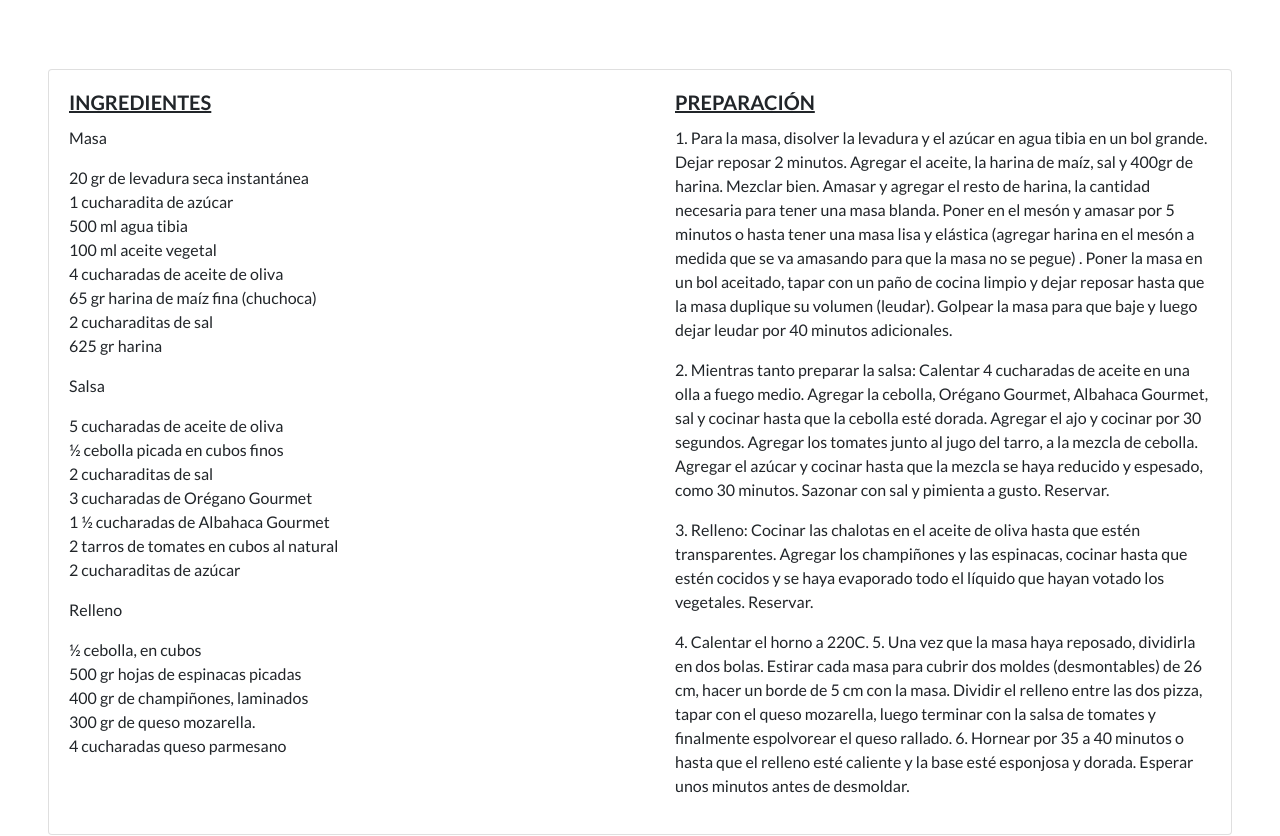
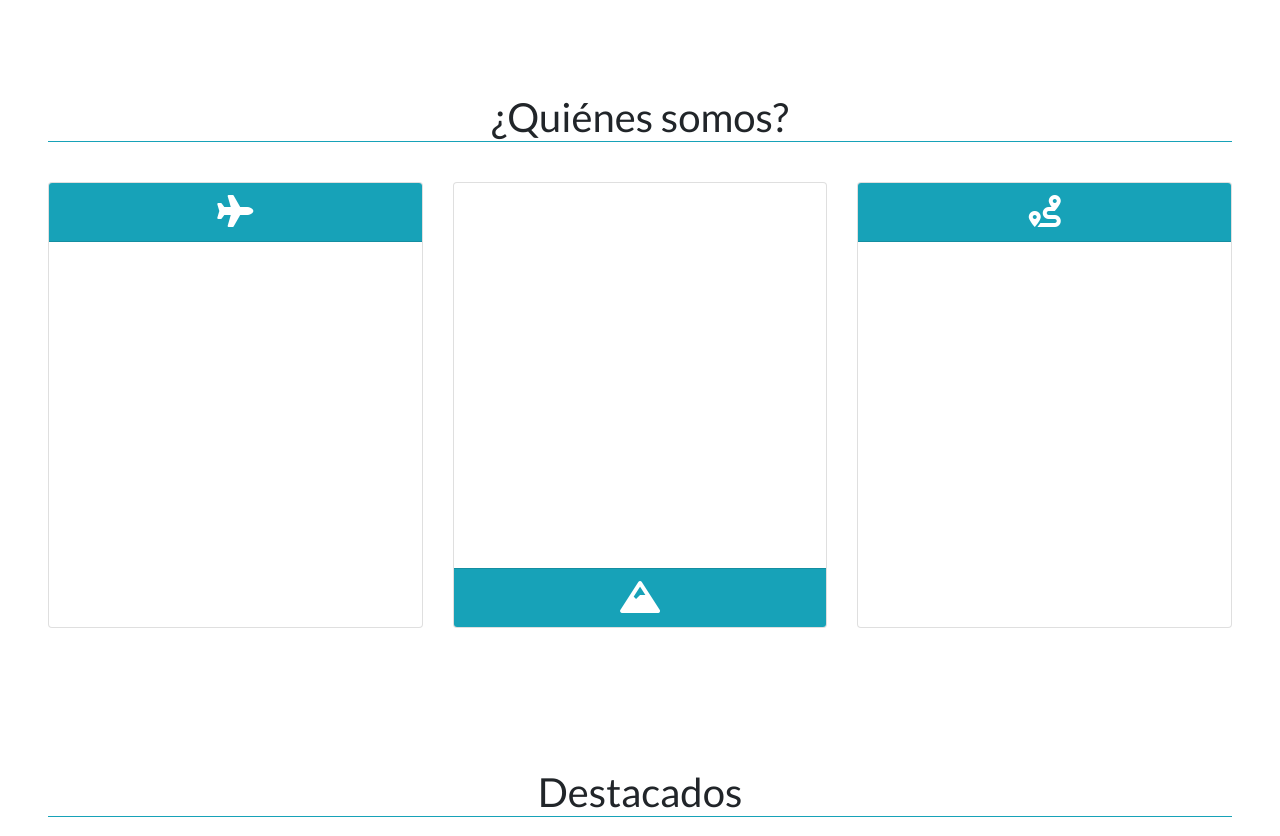
Before and after one commit to XebaxSx/071221, a plain HTML site: page index.html in a window 1280 px wide. Shown: the part 1520-2356 px from the top of the page. Drawn offline with nearby package versions, Linux system fonts and the light colour scheme.

Commit message:
agregado 'quienes somos'

```diff
--- a/index.html
+++ b/index.html
@@ -29,7 +29,7 @@
               <a class="nav-link" href="#inicio">Inicio</a>
             </li>
             <li class="nav-item">
-              <a class="nav-link" href="#recetas">Recetas</a>
+              <a class="nav-link" href="#quienessomos">Quiénes somos</a>
             </li>
             <li class="nav-item">
               <a class="nav-link" href="#destacados">Destacados</a>
@@ -93,31 +93,56 @@
     </div>
         </section>
 
-<!--Receta -->
-<section class="container-fluid my-1 p-5 bg-white" id="receta">
-  <div class="card mb-3 my-6">
-  <div class="row g-0">
-    <div class="col-12 col-md-12 col-lg-6">
-      <div class="card-body">
-      <h2 class="card-title coloreable"><u>INGREDIENTES</u></h2>
-      <p class="card-text"> Masa </P>
-      <P>20 gr de levadura seca instantánea <br>1 cucharadita de azúcar <br>500 ml agua tibia <br>100 ml aceite vegetal <br>4 cucharadas de aceite de oliva <br>65 gr harina de maíz fina (chuchoca) <br>2 cucharaditas de sal <br>625 gr harina <p>Salsa <p>5 cucharadas de aceite de oliva <br>½ cebolla picada en cubos finos <br>2 cucharaditas de sal <br>3 cucharadas de Orégano Gourmet <br>1 ½ cucharadas de Albahaca Gourmet <br>2 tarros de tomates en cubos al natural <br>2 cucharaditas de azúcar <p>Relleno <p>½ cebolla, en cubos <br>500 gr hojas de espinacas picadas <br>400 gr de champiñones, laminados <br>300 gr de queso mozarella. <br>4 cucharadas queso parmesano
-    </div>
-    </div>
-    <div class="col-12 col-md-12 col-lg-6">
-      <div class="card-body">
-      <h2 class="card-title coloreable"><u>PREPARACIÓN</u></h2>
+<!--Who am I? I'm Jean Valjean #24601 -->
+<section class="container-fluid my-1 p-5 bg-white " id="quienessomos">
 
-        <p class="card-text"> 1. Para la masa, disolver la levadura y el azúcar en agua tibia en un bol grande. Dejar reposar 2 minutos. Agregar el aceite, la harina de maíz, sal y 400gr de harina. Mezclar bien. Amasar y agregar el resto de harina, la cantidad necesaria para tener una masa blanda. Poner en el mesón y amasar por 5 minutos o hasta tener una masa lisa y elástica (agregar harina en el mesón a medida que se va amasando para que la masa no se pegue) . Poner la masa en un bol aceitado, tapar con un paño de cocina limpio y dejar reposar hasta que la masa duplique su volumen (leudar). Golpear la masa para que baje y luego dejar leudar por 40 minutos adicionales.
-        <p>2. Mientras tanto preparar la salsa: Calentar 4 cucharadas de aceite en una olla a fuego medio. Agregar la cebolla, Orégano Gourmet, Albahaca Gourmet, sal y cocinar hasta que la cebolla esté dorada. Agregar el ajo y cocinar por 30 segundos. Agregar los tomates junto al jugo del tarro, a la mezcla de cebolla. Agregar el azúcar y cocinar hasta que la mezcla se haya reducido y espesado, como 30 minutos. Sazonar con sal y pimienta a gusto. Reservar.
-        <p>3. Relleno: Cocinar las chalotas en el aceite de oliva hasta que estén transparentes. Agregar los champiñones y las espinacas, cocinar hasta que estén cocidos y se haya evaporado todo el líquido que hayan votado los vegetales. Reservar.
-        <p>4. Calentar el horno a 220C. 5. Una vez que la masa haya reposado, dividirla en dos bolas. Estirar cada masa para cubrir dos moldes (desmontables) de 26 cm, hacer un borde de 5 cm con la masa. Dividir el relleno entre las dos pizza, tapar con el queso mozarella, luego terminar con la salsa de tomates y finalmente espolvorear el queso rallado. 6. Hornear por 35 a 40 minutos o hasta que el relleno esté caliente y la base esté esponjosa y dorada. Esperar unos minutos antes de desmoldar. </p>
+        <div class="row">
+          <div class = "col-12">
+            <h1 class="border-bottom border-info text-center my-4"> ¿Quiénes somos? </h1>
 
-      </div>
-    </div>
-  </div>
-</div>
-    </section>
+        </div>
+        <div class="col-12 col-md-12 col-lg-4 my-3">
+
+            <div class="card">
+              <div class="card-header text-center text-white bg-info">
+              <i class="fas fa-plane fa-2x"></i>
+              </div>
+                <div class = "card-body" >
+                  <h3 class="card-text text-white">Lorem ipsum dolor sit amet, consectetur adipiscing elit. Suspendisse ante nisl, tempor et massa vulputate, porttitor dapibus sapien. Fusce in magna eget arcu posuere facilisis sed non felis. Mauris imperdiet est non facilisis suscipit. Fusce tristique sodales risus, ut ultrices urna faucibus at. Integer molestie risus urna, a posuere ipsum porta nec. Suspendisse malesuada urna tellus, quis dignissim purus aliquet suscipit. Aenean feugiat, urna vel eleifend ultricies, diam ipsum fermentum nunc, nec aliquet nibh urna sit amet leo. Proin sed lorem id lorem congue mollis ac ac sem. Vivamus euismod vehicula massa et commodo. Pellentesque habitant morbi tristique senectus et netus et malesuada fames ac turpis egestas. Vestibulum sollicitudin id arcu vel elementum. Quisque sapien orci, mollis at dui quis, pellentesque rutrum risus. Aliquam.</h3>
+                </div>
+            </div>
+        </div>
+        <div class="col-12 col-md-12 col-lg-4 my-3">
+
+            <div class="card">
+
+                <div class = "card-body" >
+                  <h3 class="card-text text-white">Lorem ipsum dolor sit amet, consectetur adipiscing elit. Suspendisse ante nisl, tempor et massa vulputate, porttitor dapibus sapien. Fusce in magna eget arcu posuere facilisis sed non felis. Mauris imperdiet est non facilisis suscipit. Fusce tristique sodales risus, ut ultrices urna faucibus at. Integer molestie risus urna, a posuere ipsum porta nec. Suspendisse malesuada urna tellus, quis dignissim purus aliquet suscipit. Aenean feugiat, urna vel eleifend ultricies, diam ipsum fermentum nunc, nec aliquet nibh urna sit amet leo. Proin sed lorem id lorem congue mollis ac ac sem. Vivamus euismod vehicula massa et commodo. Pellentesque habitant morbi tristique senectus et netus et malesuada fames ac turpis egestas. Vestibulum sollicitudin id arcu vel elementum. Quisque sapien orci, mollis at dui quis, pellentesque rutrum risus. Aliquam.</h3>
+                </div>
+                <div class="card-footer text-center text-white bg-info">
+                <i class="fas fa-mountain fa-2x"></i>
+                </div>
+            </div>
+        </div>
+
+          <div class="col-12 col-md-12 col-lg-4 my-3">
+
+              <div class="card">
+                <div class="card-header text-center text-white bg-info">
+                <i class="fas fa-route fa-2x"></i>
+                </div>
+                  <div class = "card-body" >
+                    <h3 class="card-text text-white">Lorem ipsum dolor sit amet, consectetur adipiscing elit. Suspendisse ante nisl, tempor et massa vulputate, porttitor dapibus sapien. Fusce in magna eget arcu posuere facilisis sed non felis. Mauris imperdiet est non facilisis suscipit. Fusce tristique sodales risus, ut ultrices urna faucibus at. Integer molestie risus urna, a posuere ipsum porta nec. Suspendisse malesuada urna tellus, quis dignissim purus aliquet suscipit. Aenean feugiat, urna vel eleifend ultricies, diam ipsum fermentum nunc, nec aliquet nibh urna sit amet leo. Proin sed lorem id lorem congue mollis ac ac sem. Vivamus euismod vehicula massa et commodo. Pellentesque habitant morbi tristique senectus et netus et malesuada fames ac turpis egestas. Vestibulum sollicitudin id arcu vel elementum. Quisque sapien orci, mollis at dui quis, pellentesque rutrum risus. Aliquam.</h3>
+                  </div>
+              </div>
+          </div>
+
+
+
+        </div>
+
+
+</section>
 
 
 <!--Cards -->
@@ -174,7 +199,7 @@
 
 
       </section>
-</div>
+
 <!--Suscribete -->
 
 <!--Iconos Footer -->
```
